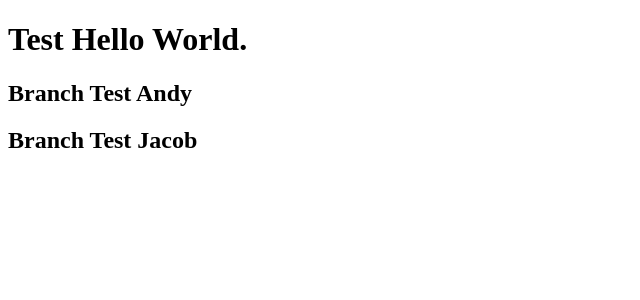
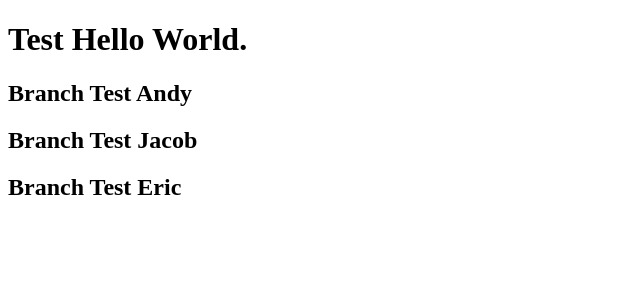
Before and after one commit to ericpkatz/shamazon, a React (Create React App) app: page / in a window 1280 px wide. Shown: the top 300 px of the page, without its empty margins (0-640 px from the left). Built offline with nearby package versions, Linux system fonts and the light colour scheme.

Commit message:
Eric's Branch

```diff
--- a/src/App.js
+++ b/src/App.js
@@ -7,6 +7,7 @@ function App() {
       <h1>Test Hello World.</h1>
       <h2>Branch Test Andy</h2>
       <h2>Branch Test Jacob</h2>
+      <h2>Branch Test Eric</h2>
     </div>
   );
 }
```
